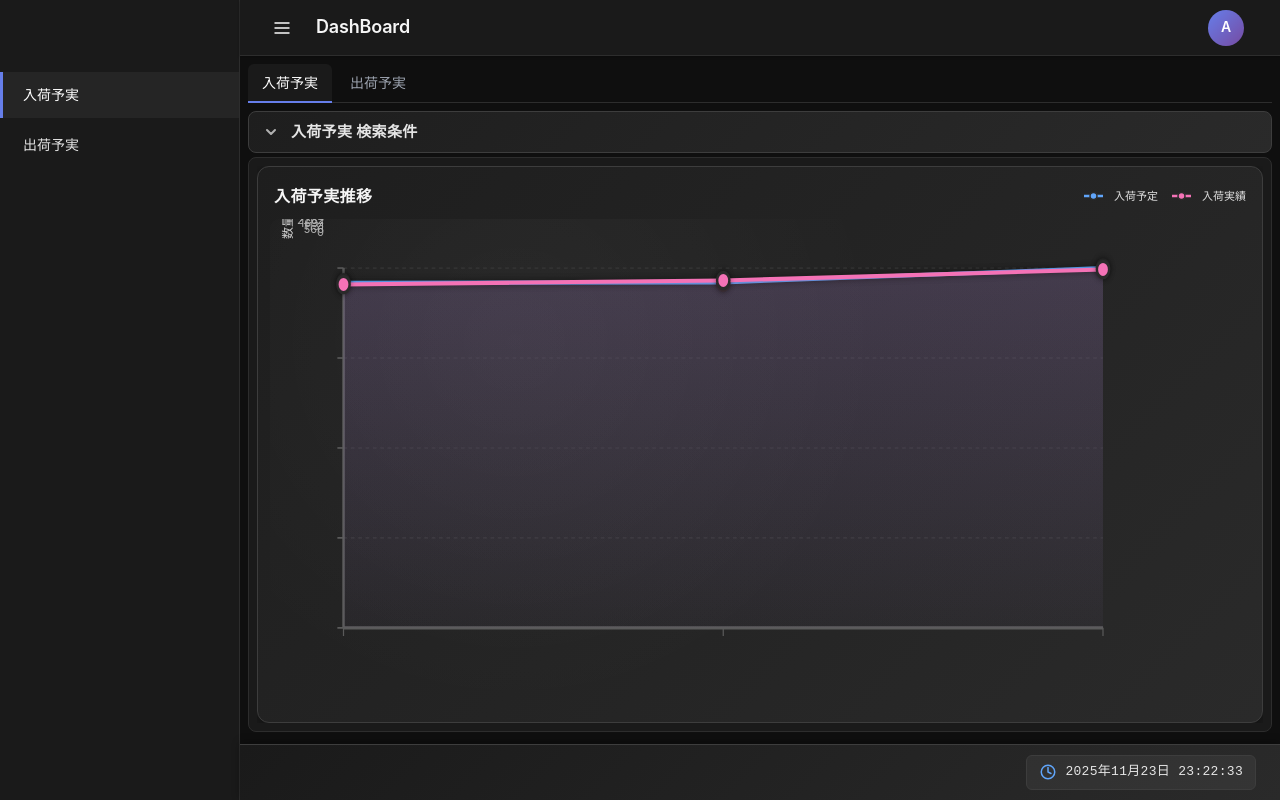
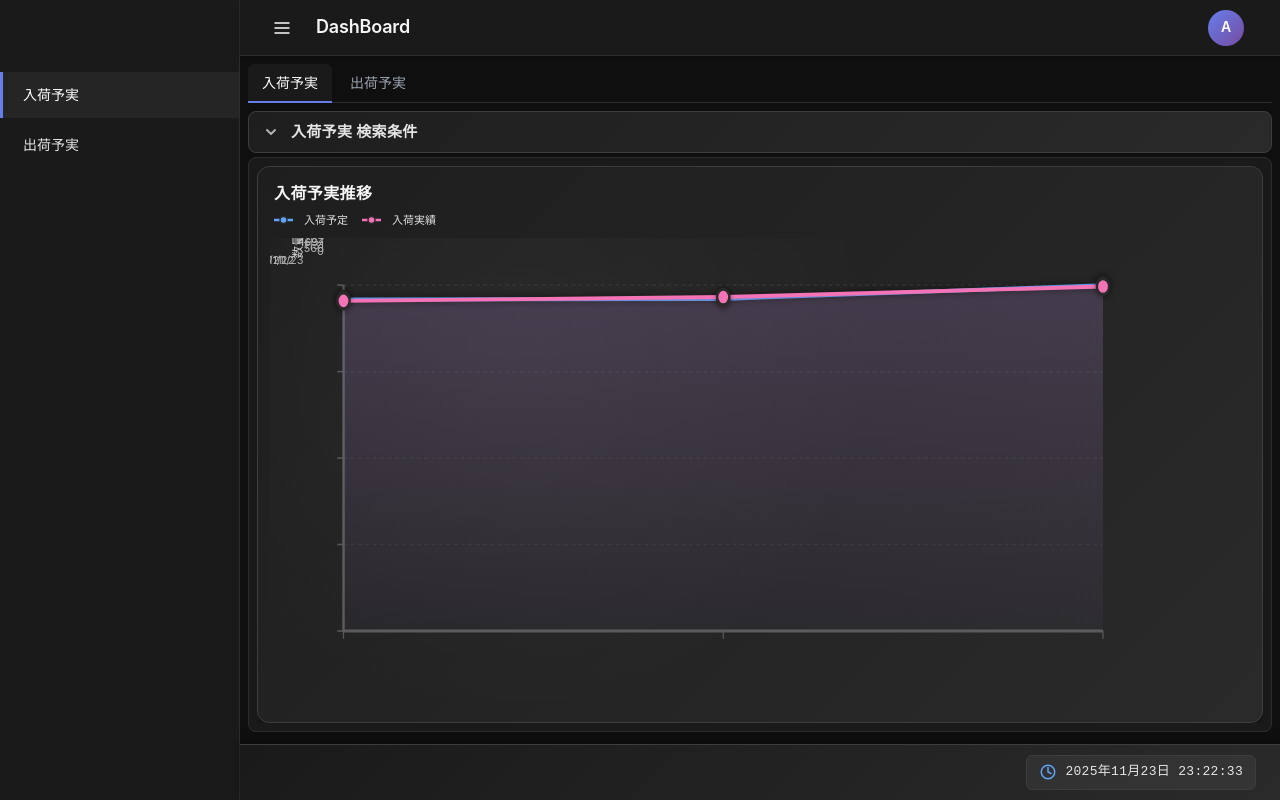
Before and after one commit to AtsuyaShimizu/practice, an Angular app in the folder frontend/dashboard/: page /arrival in a window 1280 px wide. Built offline with nearby package versions, Linux system fonts and the light colour scheme.

Commit message:
Fix chart header layout and axis positioning

```diff
--- a/frontend/dashboard/src/app/page/parts/graph/arrival-plan-actual-line-chart.html
+++ b/frontend/dashboard/src/app/page/parts/graph/arrival-plan-actual-line-chart.html
@@ -2,9 +2,9 @@
   <div class="chart-container">
     <div class="chart-header">
       <h3 class="chart-title">{{ chartData.config?.title }}</h3>
-
       <!-- 凡例コンテナ -->
       @if (chartData.config?.showLegend) {
+        <div class="legend-row">
           <div class="legend-container">
             @for (series of chartData.series; track series.name; let i = $index) {
               <div class="legend-item">
@@ -15,6 +15,7 @@
                 <span class="legend-label">{{ series.name }}</span>
               </div>
             }
+          </div>
         </div>
       }
     </div>
@@ -159,7 +160,7 @@
       <div
         class="x-axis-label"
         [style.left.px]="label.pixelX"
-        [style.top.px]="svgHeight() - 50"
+        [style.top.px]="getXAxisLabelY()"
       >
         {{ label.label }}
       </div>
--- a/frontend/dashboard/src/app/page/parts/graph/arrival-plan-actual-line-chart.scss
+++ b/frontend/dashboard/src/app/page/parts/graph/arrival-plan-actual-line-chart.scss
@@ -21,11 +21,11 @@
 
 .chart-header {
   display: flex;
-  align-items: center;
-  justify-content: space-between;
-  gap: 12px;
+  flex-direction: column;
+  align-items: stretch;
+  gap: 4px;
   padding: 2px 4px 0 4px;
-  min-height: 32px;
+  width: 100%;
 }
 
 .chart-wrapper {
@@ -40,21 +40,31 @@
 
 .chart-title {
   margin: 0;
+  height: 25px;
+  width: 100%;
+  display: flex;
+  align-items: center;
   font-size: 16px;
   font-weight: 600;
   color: #f5f5f5;
   text-align: left;
-  flex: 1;
   letter-spacing: 0.4px;
+}
+
+.legend-row {
+  display: flex;
+  width: 100%;
+  min-height: 20px;
 }
 
 .legend-container {
   display: flex;
-  justify-content: flex-end;
+  justify-content: flex-start;
   align-items: center;
   gap: 14px;
   flex-wrap: wrap;
-  flex: 0 0 auto;
+  width: 100%;
+  min-height: 20px;
 }
 
 .line-chart {
--- a/frontend/dashboard/src/app/page/parts/graph/arrival-plan-actual-line-chart.ts
+++ b/frontend/dashboard/src/app/page/parts/graph/arrival-plan-actual-line-chart.ts
@@ -172,6 +172,14 @@ export class ArrivalPlanActualLineChartComponent implements OnInit, AfterViewIni
   }
 
   /**
+   * X軸ラベルのY座標（HTML配置用）
+   */
+  getXAxisLabelY(): number {
+    const scaleY = this.svgHeight() / this.height;
+    return (this.chartHeight + this.margin.top + 14) * scaleY;
+  }
+
+  /**
    * Y軸のラベルを生成（HTML配置用に実際のピクセル座標を返す）
    */
   getYAxisLabels(): Array<{ y: number; label: string; pixelY: number; pixelX: number }> {
@@ -292,9 +300,10 @@ export class ArrivalPlanActualLineChartComponent implements OnInit, AfterViewIni
    * Y軸タイトルの位置
    */
   getYAxisTitlePosition(): { pixelX: number; pixelY: number } {
+    const scaleX = this.svgWidth() / this.width;
     const scaleY = this.svgHeight() / this.height;
     return {
-      pixelX: 6,
+      pixelX: Math.max(16, (this.margin.left * scaleX) / 2),
       pixelY: (this.chartHeight / 2 + this.margin.top) * scaleY,
     };
   }
```
Lines whose indentation alone changed are shown as unchanged.
